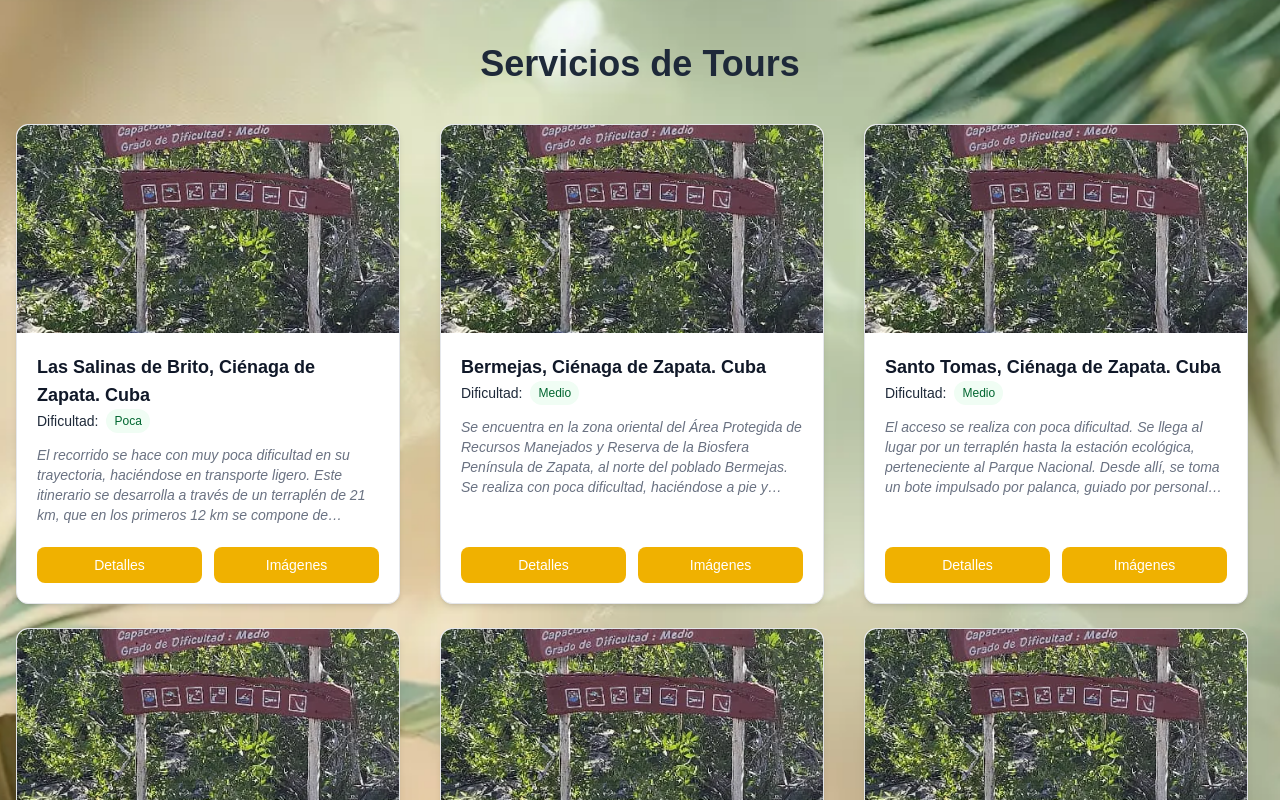
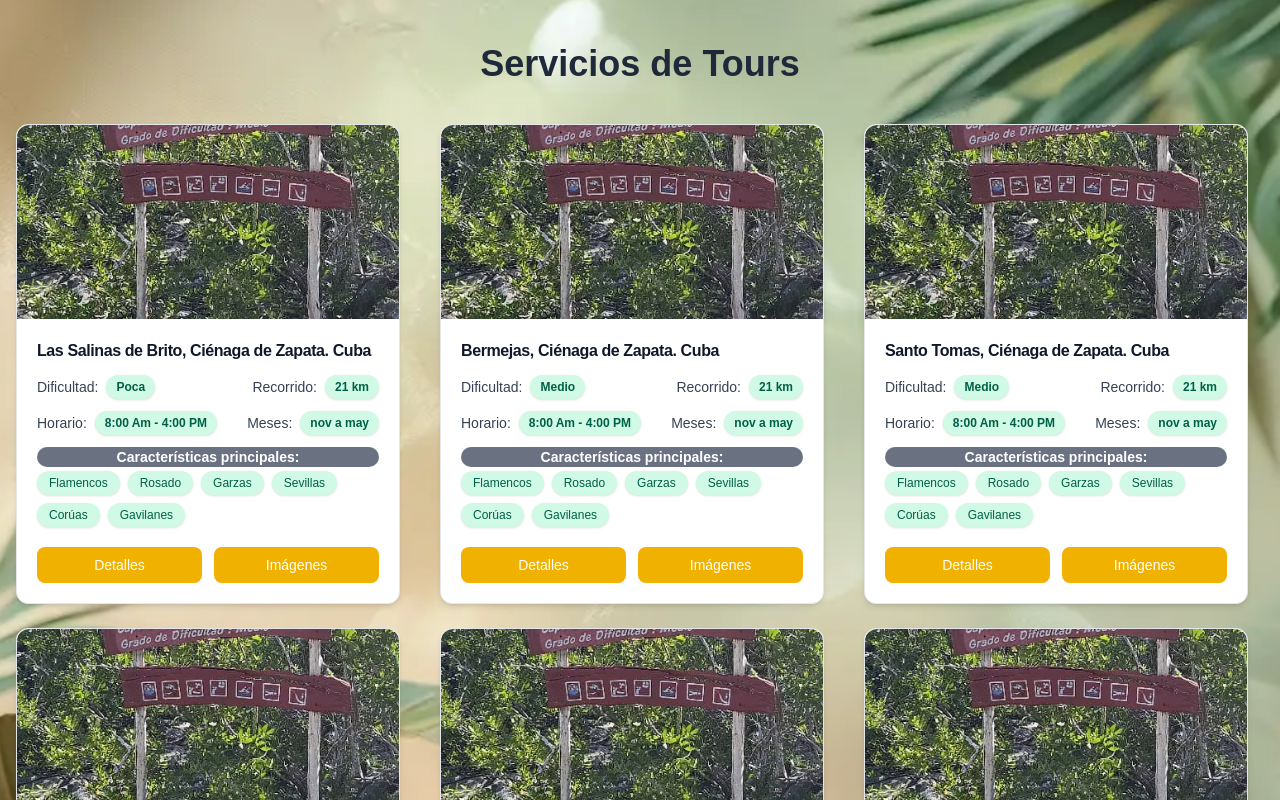
Before and after one commit to GLM1996/avescuba, a Next.js app: page /en in a window 1280 px wide. Shown: the part 900-1700 px from the top of the page. Built offline with nearby package versions, Linux system fonts and the light colour scheme.

Commit message:
Agregando data a Tours

```diff
--- a/src/app/[locale]/components/ui/CardTours.tsx
+++ b/src/app/[locale]/components/ui/CardTours.tsx
@@ -14,6 +14,10 @@ type Tour = {
   id: number;
   nombre: string;
   dificultad: string;
+  recorrido: string;
+  horario: string;
+  meses: string;
+  caracteristicas: [];
   descripcion: string;
   imagen: string;
   imagenes: string[];
@@ -45,18 +49,54 @@ const CardTours: React.FC<CardToursProps> = ({ tour }) => {
           </div>
 
           <div className="flex flex-col flex-1 justify-between p-5">
-            <div>
-              <h3 className="text-lg font-semibold text-gray-900">{tour.nombre}</h3>
-              <div className="flex items-center flex-wrap gap-2 mb-3">
-              <span className="text-gray-800 text-sm">
-                Dificultad:
-              </span>
-              <span className="px-2 py-1 bg-green-50 text-green-800 text-xs font-medium rounded-full">
+            <div className="space-y-3">
+              <h3 className="font-bold text-gray-900 tracking-tight">{tour.nombre}</h3>
+              <div className='flex justify-between'>
+                <div className="flex items-center flex-wrap gap-2">
+                  <span className="text-gray-700 text-sm font-medium">Dificultad:</span>
+                  <span className="inline-block px-2.5 py-1 rounded-full text-xs font-semibold bg-emerald-100 text-emerald-800 shadow-sm">
                     {tour.dificultad}
                   </span>
                 </div>
 
-              <p className="text-sm italic text-gray-500 mt-2 line-clamp-4">{tour.descripcion}</p>
+                <div className="flex items-center flex-wrap gap-2">
+                  <span className="text-gray-700 text-sm font-medium">Recorrido:</span>
+                  <span className="inline-block px-2.5 py-1 rounded-full text-xs font-semibold bg-emerald-100 text-emerald-800 shadow-sm">
+                    {tour.recorrido}
+                  </span>
+                </div>
+              </div>
+              <div className='flex justify-between'>
+                <div className="flex items-center flex-wrap gap-2">
+                  <span className="text-gray-700 text-sm font-medium">Horario:</span>
+                  <span className="inline-block px-2.5 py-1 rounded-full text-xs font-semibold bg-emerald-100 text-emerald-800 shadow-sm">
+                    {tour.horario}
+                  </span>
+                </div>
+
+                <div className="flex items-center flex-wrap gap-2">
+                  <span className="text-gray-700 text-sm font-medium">Meses:</span>
+                  <span className="inline-block px-2.5 py-1 rounded-full text-xs font-semibold bg-emerald-100 text-emerald-800 shadow-sm">
+                    {tour.meses}
+                  </span>
+                </div>
+              </div>
+
+              <div className="space-y-1">
+                <span className="block text-white text-sm font-bold text-center bg-gray-500 rounded-xl">
+                  Características principales:
+                </span>
+                <div className="flex flex-wrap gap-2 mt-1">
+                  {tour.caracteristicas.map((item, index) => (
+                    <span
+                      key={index}
+                      className="inline-block px-3 py-1 rounded-full text-xs font-medium bg-emerald-100 text-emerald-800 shadow-sm"
+                    >
+                      {item}
+                    </span>
+                  ))}
+                </div>
+              </div>
             </div>
 
             <div className="flex gap-3 mt-5">
@@ -77,9 +117,11 @@ const CardTours: React.FC<CardToursProps> = ({ tour }) => {
         </div>
 
         {/* Back - Detalles or Imágenes */}
-        <div className="absolute w-full h-full backface-hidden rotate-y-180 rounded-xl bg-white border border-gray-200 shadow-md flex flex-col p-5 overflow-y-auto">
+        <div className="absolute w-full h-full backface-hidden rotate-y-180 rounded-xl bg-white border border-gray-200 shadow-md flex flex-col">
+          {/* CONTENIDO SCROLLEABLE */}
+          <div className="flex-1 overflow-y-auto p-5">
             {status === 'imagenes' ? (
-            <div className='flex-1 space-y-4'>
+              <div className='space-y-4'>
                 <Swiper
                   modules={[Navigation, Pagination, Zoom, Autoplay]}
                   navigation
@@ -92,7 +134,7 @@ const CardTours: React.FC<CardToursProps> = ({ tour }) => {
                     <SwiperSlide key={index}>
                       <div
                         className="swiper-zoom-container w-full h-64 relative rounded-xl overflow-hidden"
-                      style={{ minHeight: '16rem', position: 'relative' }}
+                        style={{ minHeight: '16rem' }}
                       >
                         <Image
                           src={imgUrl}
@@ -117,15 +159,15 @@ const CardTours: React.FC<CardToursProps> = ({ tour }) => {
                 </div>
               </div>
             ) : (
-            <div className="p-5 flex flex-col justify-between flex-1">
               <div>
                 <h3 className="text-lg font-semibold text-gray-900">{tour.nombre}</h3>
                 <p className="text-sm italic text-gray-500 mt-2">{tour.descripcion}</p>
               </div>
+            )}
           </div>
-          )}
 
-          <div className="flex gap-3 p-5 mt-auto">
+          {/* BOTÓN FIJO ABAJO */}
+          <div className="p-5 border-t border-gray-200 bg-white">
             <button
               onClick={() => setStatus('portada')}
               className="w-full py-2 px-4 bg-gray-800 text-white text-sm font-medium rounded-lg hover:bg-gray-600"
@@ -134,6 +176,7 @@ const CardTours: React.FC<CardToursProps> = ({ tour }) => {
             </button>
           </div>
         </div>
+
       </div>
     </div>
   );
--- a/src/data/tours.json
+++ b/src/data/tours.json
@@ -4,6 +4,10 @@
     "nombre": "Las Salinas de Brito, Ciénaga de Zapata. Cuba",
     "capacidad": "15 Personas",
     "dificultad": "Poca",
+    "recorrido": "21 km",
+    "horario": "8:00 Am - 4:00 PM",
+    "meses": "nov a may",
+    "caracteristicas": ["Flamencos", "Rosado", "Garzas", "Sevillas", "Corúas", "Gavilanes"],
     "descripcion": "El recorrido se hace con muy poca dificultad en su trayectoria, haciéndose en transporte ligero. Este itinerario se desarrolla a través de un terraplén de 21 km,  que en los primeros 12 km se compone de formaciones de bosque semicaducifolio, manglares y bosques de ciénaga donde se destaca la presencia de aves de bosque endémicas y migratorias, en su segunda parte se encuentran las marismas con una gran variedad de aves acuáticas que le imprimen una belleza excepcional al lugar por su gran colorido predominando los Flamencos Rosado, Garzas, Sevillas, Corúas, Gavilanes y otras especies de aves y de peces y crustáceos. Al final del sendero se encuentra la estación de manejo del área y el área para la pesca deportiva recreativa. Excursión recomendada de noviembre a mayo, cuando las aves migratorias llegan a Las Salinas, ofreciendo un espectacular abanico de especies y colores.",
     "imagen": "/tours/cayovenado.webp",
     "imagenes": [
@@ -17,6 +21,10 @@
     "nombre": "Bermejas, Ciénaga de Zapata. Cuba",
     "capacidad": "15 Personas",
     "dificultad": "Medio",
+    "recorrido": "21 km",
+    "horario": "8:00 Am - 4:00 PM",
+    "meses": "nov a may",
+    "caracteristicas": ["Flamencos", "Rosado", "Garzas", "Sevillas", "Corúas", "Gavilanes"],
     "descripcion": "Se encuentra en la zona oriental del Área Protegida de Recursos Manejados y Reserva de la Biosfera Península de Zapata, al norte del poblado Bermejas. Se realiza con poca dificultad, haciéndose a pie y utilizando algunos caminos forestales abandonados, en vehículo se puede llegar desde la Carretera de Bermejas hasta le entrada del sendero donde es guiado por personal especializado en observación de aves del Parque Nacional. El sendero atraviesa una gran franja de bosques semideciduos y de ciénaga que permanecen semi-inundados en época de lluvia. En el trayecto puede llegar a ver hasta 21 especies de las 27 especies endémicas de Cuba tales como Palomas, Cotorras, Pájaros Carpinteros, Sijúes, Cateyes y el zunzuncito siendo esta el ave más pequeña del mundo. Horarios de visita: Desde las 8:00 am hasta las 4:00 pm. Se recomienda mejor en el horario de las mañanas, si se puede llegar a las 6:00 am o 7:00 am, mucho mejor, debido a la gran concentración de aves que se pueden ver durante ese tiempo. Sendero especializado para observadores de aves",
     "imagen": "/tours/cayovenado.webp",
     "imagenes": [
@@ -30,6 +38,10 @@
     "nombre": "Santo Tomas, Ciénaga de Zapata. Cuba",
     "capacidad": "15 Personas",
     "dificultad": "Medio",
+    "recorrido": "21 km",
+    "horario": "8:00 Am - 4:00 PM",
+    "meses": "nov a may",
+    "caracteristicas": ["Flamencos", "Rosado", "Garzas", "Sevillas", "Corúas", "Gavilanes"],
     "descripcion": "El acceso se realiza con poca dificultad. Se llega al lugar por un terraplén hasta la estación ecológica, perteneciente al Parque Nacional. Desde allí, se toma un bote impulsado por palanca, guiado por personal especializado en observación de aves del Parque Nacional. Utilizando un canal de 1,5 km de longitud, se accede al sitio destinado a la observación de tres especies endémicas locales: la Ferminia, el Cabrerito de la Ciénaga y el Mayito de la Ciénaga. Durante el trayecto es posible avistar otras especies de aves, como el cartacuba, tocororo, cotorras, cateyes, pájaros carpinteros, zunzún y zunzuncito. Horarios de visita: de 8:00 a.m. a 4:00 p.m. Recomendación: es preferible visitar en horario matutino, llegando entre las 5:30 y 6:00 a.m., debido a la mayor actividad alimenticia de las especies endémicas en esas horas y a la disminución de los vientos, que tienden a hacer que las aves se oculten.",
     "imagen": "/tours/cayovenado.webp",
     "imagenes": [
@@ -43,6 +55,10 @@
     "nombre": "Soplillar, Ciénaga de Zapata. Cuba",
     "capacidad": "15 Personas",
     "dificultad": "Medio",
+    "recorrido": "21 km",
+    "horario": "8:00 Am - 4:00 PM",
+    "meses": "nov a may",
+    "caracteristicas": ["Flamencos", "Rosado", "Garzas", "Sevillas", "Corúas", "Gavilanes"],
     "descripcion": "Se accede al lugar por carretera. Esta localidad se encuentra ubicada a 3 km de la costa este de la Bahía de Cochinos, en la carretera que conecta Playa Larga con Playa Girón. La caminata se realiza con poca dificultad. El sendero atraviesa un bosque semideciduo, con una amplia extensión de áreas de sabana que se inundan durante la temporada de verano. A lo largo del recorrido puede observarse una gran variedad de aves endémicas y migratorias. Horarios de visita: de 8:00 a.m. a 4:00 p.m.Recomendación: es preferible visitar en las mañanas, aunque también es posible recorrerlo en horas de la tarde, antes del anochecer.",
     "imagen": "/tours/cayovenado.webp",
     "imagenes": [
@@ -56,6 +72,10 @@
     "nombre": "Paseo fluvial por el Río Hatiguanico",
     "capacidad": "15 Personas",
     "dificultad": "Medio",
+    "recorrido": "21 km",
+    "horario": "8:00 Am - 4:00 PM",
+    "meses": "nov a may",
+    "caracteristicas": ["Flamencos", "Rosado", "Garzas", "Sevillas", "Corúas", "Gavilanes"],
     "descripcion": "El acceso se realiza por un terraplén de aproximadamente 8 kilómetros desde el punto conocido como Hato de Jicarita (Km 104 de la Autopista Nacional). Desde allí, se parte en botes de motor desde un embarcadero, navegando por las extensas aguas del Río Hatiguanico, conocido como el Amazonas de Cuba.Durante el recorrido de unos 14 km, se pueden apreciar exuberantes manglares y una diversa flora y fauna, incluyendo peces, aves acuáticas, reptiles y mamíferos. El paseo incluye una visita al nacimiento del río, donde los visitantes podrán disfrutar de un refrescante baño en sus cristalinos manantiales.Horarios de visita: de 8:00 a.m. a 4:00 p.m.Recomendación: se aconseja reservar el paseo con al menos un día de antelación, para garantizar la disponibilidad del guía y de la embarcación.",
     "imagen": "/tours/cayovenado.webp",
     "imagenes": [
@@ -69,6 +89,10 @@
     "nombre": "La Turba, Ciénaga de Zapata. Cuba",
     "capacidad": "15 Personas",
     "dificultad": "Medio",
+    "recorrido": "21 km",
+    "horario": "8:00 Am - 4:00 PM",
+    "meses": "nov a may",
+    "caracteristicas": ["Flamencos", "Rosado", "Garzas", "Sevillas", "Corúas", "Gavilanes"],
     "descripcion": "El acceso se realiza por un camino de aproximadamente 8 km, ubicado a 500 metros a la derecha de la entrada principal del Parque Nacional Ciénaga de Zapata. La caminata se lleva a cabo con poca dificultad, atravesando un área de canales donde puede observarse una gran variedad de aves acuáticas y migratorias.De especial interés es la observación de tres especies endémicas del territorio: la Ferminia, el Cabrerito de la Ciénaga y el Mayito de la Ciénaga.Horarios de visita: de 8:00 a.m. a 4:00 p.m.Recomendación: se sugiere realizar la visita en horas de la mañana, llegando entre 5:30 y 6:00 a.m., momento en que estas especies están más activas en su alimentación y antes de que los vientos las obliguen a ocultarse.",
     "imagen": "/tours/cayovenado.webp",
     "imagenes": [
@@ -82,6 +106,10 @@
     "nombre": "Enigma de las Rocas Ciénaga de Zapata. Cuba",
     "capacidad": "15 Personas",
     "dificultad": "Medio",
+    "recorrido": "21 km",
+    "horario": "8:00 Am - 4:00 PM",
+    "meses": "nov a may",
+    "caracteristicas": ["Flamencos", "Rosado", "Garzas", "Sevillas", "Corúas", "Gavilanes"],
     "descripcion": "Zona de bosques y sabanas, rodeada de cuevas inundadas o cenotes, similares a los que se encuentran en Yucatán, México.Durante el recorrido existe la posibilidad de observar fauna exótica, como aves endémicas y migratorias cubanas, así como serpientes, jutías (ratas de árbol), iguanas, entre otras especies.Para llegar, se realiza un trayecto en automóvil de aproximadamente 30 minutos, seguido de una caminata por el área, donde los visitantes pueden conocer y disfrutar de la flora y fauna del entorno. Al final del recorrido, es posible tomar un refrescante baño en uno de los pozones de agua azul.La excursión tiene una duración estimada de 2 horas y media a 3 horas, dependiendo del ritmo del grupo.Horario de visita: de 8:00 a.m. a 4:00 p.m.Recomendación: lo ideal es realizar la excursión en horas de la mañana, aunque puede hacerse en cualquier momento del día.Sendero apto para todo tipo de público.",
     "imagen": "/tours/cayovenado.webp",
     "imagenes": [
@@ -95,6 +123,10 @@
     "nombre": "El encanto del Guareao",
     "capacidad": "15 Personas",
     "dificultad": "Medio",
+    "recorrido": "21 km",
+    "horario": "8:00 Am - 4:00 PM",
+    "meses": "nov a may",
+    "caracteristicas": ["Flamencos", "Rosado", "Garzas", "Sevillas", "Corúas", "Gavilanes"],
     "descripcion": "Experiencia de vida en el corazón de la Reserva de Biosfera Ciénaga de Zapata, el humedal más grande y mejor conservado del Caribe Insular, en el recorrido de aproximadamente 6 horas por ecosistemas de pantano en los que predominan herbazales de ciénaga se podrán apreciar gran variedad de especies de la flora y fauna endémicos, entre los que destacan orquídeas de diferentes géneros, manglares, tortugas de agua dulce, jutías (especie de mamífero muy carismático), manjuaríes (pez prehistórico cubano), aves como carpinteros ,búhos pequeños, el ave nacional de cuba :el tocororo, le otorgan una gracia adicional, de ahí del nombre que alude además a una especie de ave típica de estos ecosistemas parcialmente inundados. En los límites del trayecto se accederá a pequeñas lagunas con canales donde además se podrá apreciar al imponente Cocodrilo Cubano, único en el mundo en este lugar. Otras sorpresas esperan al final del recorrido cuando el visitante será participe de una experiencia única. Por sus características serán acompañados por 2 guías locales de amplia experiencia en el área que los conducirán en todo momento.",
     "imagen": "/tours/cayovenado.webp",
     "imagenes": [
@@ -108,6 +140,10 @@
     "nombre": "El hondón del Pirata",
     "capacidad": "15 Personas",
     "dificultad": "Medio",
+    "recorrido": "21 km",
+    "horario": "8:00 Am - 4:00 PM",
+    "meses": "nov a may",
+    "caracteristicas": ["Flamencos", "Rosado", "Garzas", "Sevillas", "Corúas", "Gavilanes"],
     "descripcion": "Excursión hacia uno de los lugares más icónicos de la zona central de la Ciénaga de Zapata: Los Hondones. El sendero se encuentra ubicado en una línea de falla tectónica que conecta un sinnúmero de cuevas inundadas de especial belleza, con especies típicas de estas formaciones como murciélagos fruteros, peces dulceacuícolas y de mar. La vegetación circundante cuenta con varias especies de plantas de gran valor paisajístico como orquídeas, bromelias y arbustos que sirven de sustrato a estas. La caminata incluye la visitación a cenotes de aguas cristalinas, con profundidades que oscilan entre 10 y 40 metros, en los que se puede hacer baño y snorkeling, además de contemplar aves endémicas cubanas que habitualmente visitan estos reservorios de agua. Una de las cuevas cuenta con una leyenda rural que los guías harán alusión una vez se accede al lugar. Como cierre se incluye almuerzo en casa particular, otro valor agregado en el que conocerá costumbres de los lugareños, así como apreciar las formas y estilos de vida de la familia cenaguera. Una versión más larga incluye la visita a la “Laguna Azul” y la zona marino costera donde se contemplarán arrecifes coralinos y peces de vistosos colores.",
     "imagen": "/tours/cayovenado.webp",
     "imagenes": [
```
Lines whose indentation alone changed are shown as unchanged.
